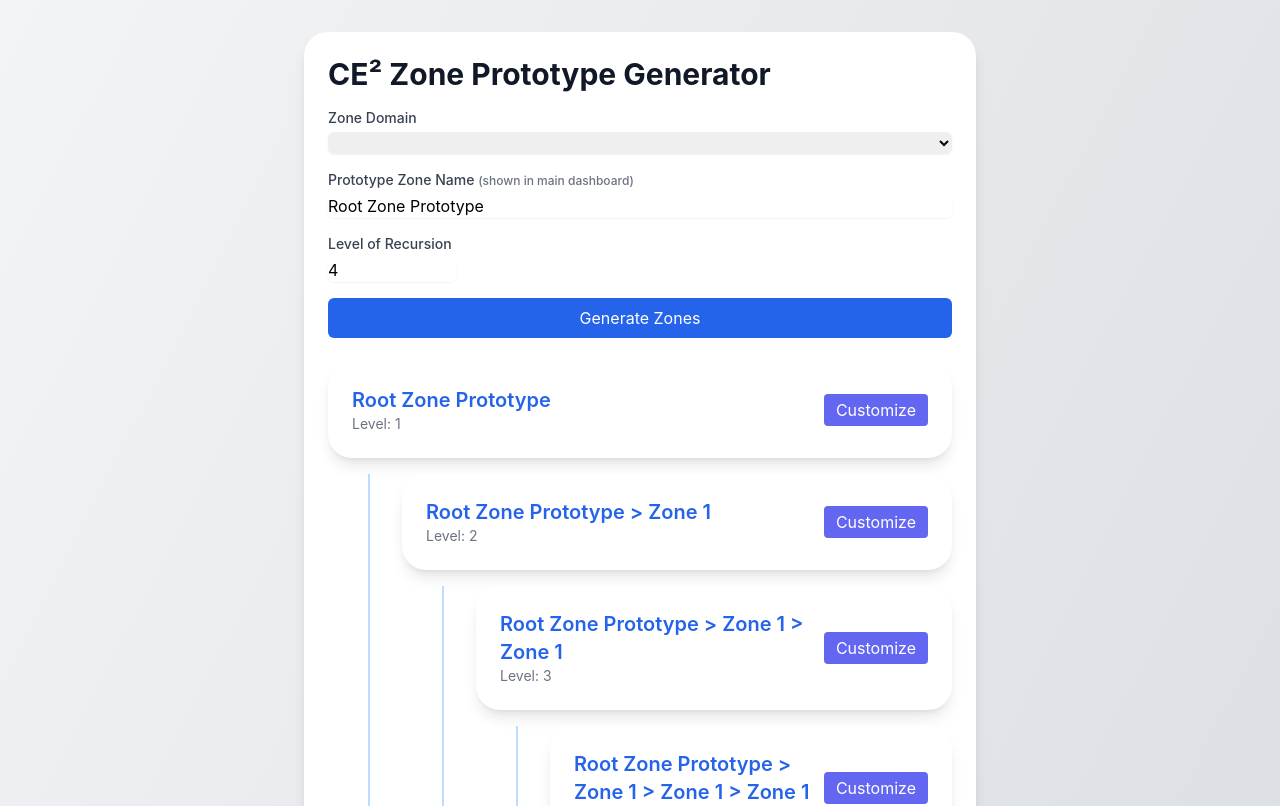
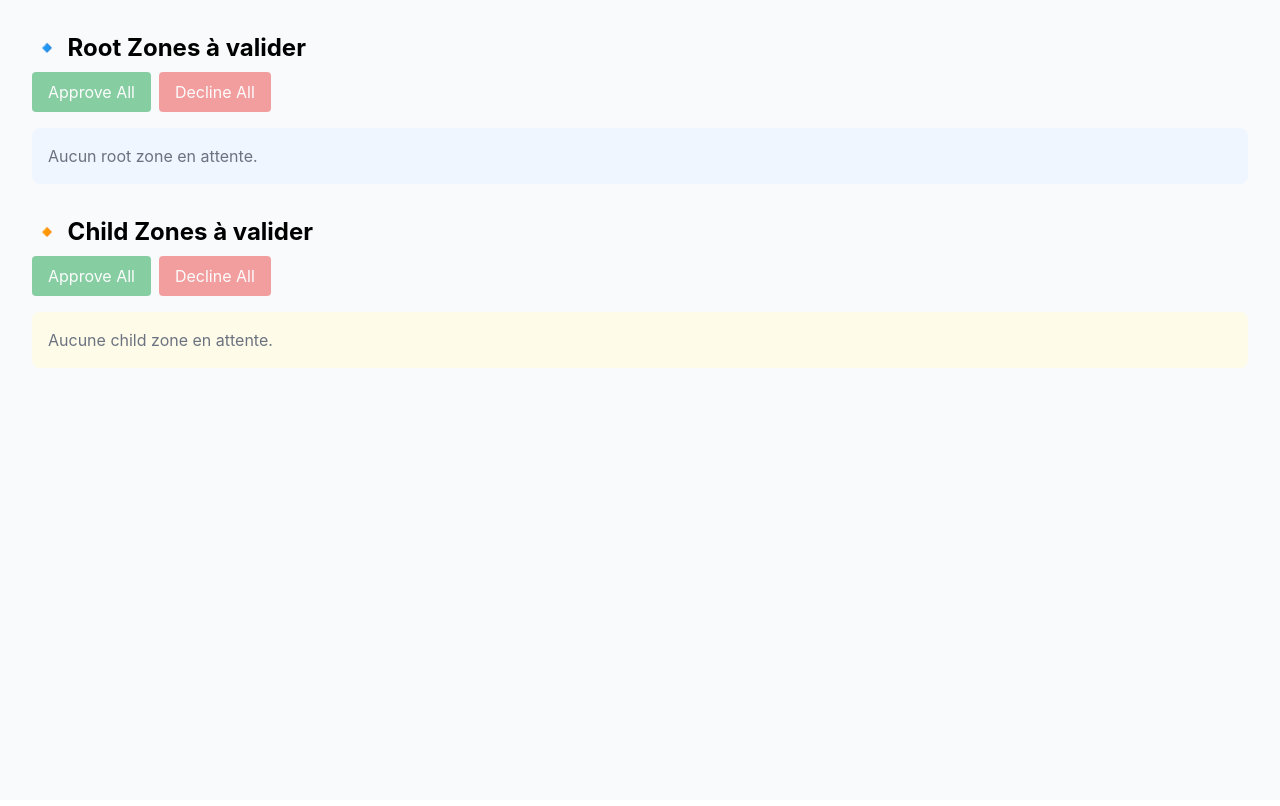
Before and after one commit to OmniChainOrg/omnimodel-dashboard, a Next.js app: page /zonedashboard in a window 1280 px wide. Shown: the top 806 px of the page. Built offline with nearby package versions, Linux system fonts and the light colour scheme.

Commit message:
Update zonedashboard.tsx

```diff
--- a/pages/zonedashboard.tsx
+++ b/pages/zonedashboard.tsx
@@ -1,175 +1,133 @@
-// pages/zonedashboard.tsx
+// pages/zonesubdashboard.tsx
 import React, { useState, useEffect } from 'react';
-import { useZoneArchetype, Zone } from '../hooks/useZoneArchetype';
-import { motion } from 'framer-motion';
-import { addZone, loadRegistryFromStorage } from '@/lib/zoneRegistry';
+import {
+  ZoneRegistry,
+  approveZone,
+  declineZone,
+  loadRegistryFromStorage,
+  Zone
+} from '@/lib/zoneRegistry';
 
-// Settings for each zone customization
-interface ZoneSettings {
-  info: string;
-  confidentiality: 'Public' | 'Confidential' | 'Private';
-}
-
-// Recursive node component for displaying zones and settings form
-const ZoneNode: React.FC<{
-  zone: Zone;
-  settings: Record<string, ZoneSettings>;
-  onUpdate: (zoneId: string, settings: ZoneSettings) => void;
-}> = ({ zone, settings, onUpdate }) => {
-  const [expanded, setExpanded] = useState(false);
-  const current = settings[zone.id] || { info: '', confidentiality: 'Public' };
-  const [info, setInfo] = useState(current.info);
-  const [confidentiality, setConfidentiality] = useState<ZoneSettings['confidentiality']>(current.confidentiality);
-
-  const handleSave = () => { onUpdate(zone.id, { info, confidentiality }); setExpanded(false); };
-  const handleCancel = () => { setInfo(current.info); setConfidentiality(current.confidentiality); setExpanded(false); };
-
-  return (
-    <motion.div
-      initial={{ opacity: 0, x: -20 }}
-      animate={{ opacity: 1, x: 0 }}
-      transition={{ duration: 0.3 }}
-      className="mb-6"
-    >
-      <div className="p-6 bg-white rounded-2xl shadow-lg">
-        <div className="flex justify-between items-center">
-          <div>
-            <h3 className="text-xl font-semibold text-blue-600">{zone.name.replace(/SubZone/g, 'Zone')}</h3>
-            <p className="text-sm text-gray-500">Level: {zone.depth}</p>
-          </div>
-          <button
-            onClick={() => setExpanded(prev => !prev)}
-            className="px-3 py-1 bg-indigo-500 text-white rounded hover:bg-indigo-600 transition"
-          >
-            {expanded ? 'Close' : 'Customize'}
-          </button>
-        </div>
-        {expanded && (
-          <div className="mt-3 p-4 bg-gray-50 rounded-lg">
-            <label className="block text-sm font-medium text-gray-700">Info to Share</label>
-            <textarea
-              placeholder="Enter information to share..."
-              value={info}
-              onChange={e => setInfo(e.target.value)}
-              className="mt-1 w-full border-gray-300 rounded-md shadow-sm focus:ring-blue-500 focus:border-blue-500"
-              rows={3}
-            />
-            <label className="block text-sm font-medium text-gray-700 mt-4">Confidentiality Level</label>
-            <select
-              value={confidentiality}
-              onChange={e => setConfidentiality(e.target.value as ZoneSettings['confidentiality'])}
-              className="mt-1 block w-48 border-gray-300 rounded-md shadow-sm focus:ring-blue-500 focus:border-blue-500"
-            >
-              <option>Public</option>
-              <option>Confidential</option>
-              <option>Private</option>
-            </select>
-            <div className="mt-4 flex space-x-2">
-              <button
-                onClick={handleSave}
-                className="px-4 py-2 bg-green-600 text-white rounded hover:bg-green-700 transition"
-              >
-                Save
-              </button>
-              <button
-                onClick={handleCancel}
-                className="px-4 py-2 bg-gray-300 text-gray-800 rounded hover:bg-gray-400 transition"
-              >
-                Cancel
-              </button>
-            </div>
-          </div>
-        )}
-      </div>
-      {zone.children && zone.children.length > 0 && (
-        <div className="ml-10 mt-4 border-l-2 border-blue-200 pl-8">
-          {zone.children.map(child => (
-            <ZoneNode key={child.id} zone={child} settings={settings} onUpdate={onUpdate} />
-          ))}
-        </div>
-      )}
-    </motion.div>
-  );
-};
-
-const ZoneDashboardPage: React.FC = () => {
-  const [zoneDomain, setZoneDomain] = useState('Biotech');
-  const [prototypeZoneName, setPrototypeZoneName] = useState('Root Zone Prototype');
-  const [recursionLevel, setRecursionLevel] = useState(4);
-  const [zoneSettings, setZoneSettings] = useState<Record<string, ZoneSettings>>({});
+export default function ZoneSubDashboardPage() {
+  // tick to trigger updates
   const [tick, setTick] = useState(0);
 
-  // On mount: load any saved registry and listen for changes
+  // On mount: load registry from storage and listen for changes
   useEffect(() => {
     loadRegistryFromStorage();
+    // initial render
     setTick(t => t + 1);
     const onChange = () => setTick(t => t + 1);
     window.addEventListener('zoneRegistryChange', onChange);
     return () => window.removeEventListener('zoneRegistryChange', onChange);
   }, []);
 
-  const { tree, loading, error, refresh } = useZoneArchetype({
-    archetypeId: zoneDomain,
-    archetypeName: prototypeZoneName,
-    depth: recursionLevel,
-  });
+  // pending list, updated when tick changes
+  const [pending, setPending] = useState<Zone[]>([]);
+  useEffect(() => {
+    const rootPath = ZoneRegistry.find(r => r.id === 'root')?.path || '';
+    const latest = ZoneRegistry.filter(
+      z => z.path.startsWith(rootPath + '/') && !z.approved
+    );
+    setPending(latest);
+  }, [tick]);
 
-  // When tree updates, push into registry
-  useEffect(() => {
-    if (!tree) return;
-    const flatten = (node: Zone): Zone[] => [node, ...(node.children ?? []).flatMap(flatten)];
-    flatten(tree).forEach(z => addZone({ id: z.id, name: z.name, path: `/dashboard/${z.id}`, depth: z.depth }));
-  }, [tree]);
+  // split pending
+  const rootOnes = pending.filter(z => z.depth === 1);
+  const childOnes = pending.filter(z => z.depth > 1);
 
-  const handleSubmit = (e: React.FormEvent) => { e.preventDefault(); refresh(); };
-  const handleUpdate = (zoneId: string, settings: ZoneSettings) => setZoneSettings(prev => ({ ...prev, [zoneId]: settings }));
+  // handlers
+  const handleApprove = (z: Zone) => approveZone({ id: z.id, name: z.name, path: z.path, depth: z.depth });
+  const handleDecline = (z: Zone) => declineZone(z.id);
+
+  const handleApproveAllRoot = () => rootOnes.forEach(z => approveZone({ id: z.id, name: z.name, path: z.path, depth: z.depth }));
+  const handleDeclineAllRoot = () => rootOnes.forEach(z => declineZone(z.id));
+  const handleApproveAllChild = () => childOnes.forEach(z => approveZone({ id: z.id, name: z.name, path: z.path, depth: z.depth }));
+  const handleDeclineAllChild = () => childOnes.forEach(z => declineZone(z.id));
 
   return (
-    <div className="min-h-screen bg-gradient-to-br from-gray-100 to-gray-300 p-8">
-      <div className="max-w-2xl mx-auto bg-white p-6 rounded-2xl shadow-lg">
-        <h1 className="text-3xl font-bold text-gray-900 mb-4">CE² Zone Prototype Generator</h1>
-        <form onSubmit={handleSubmit} className="space-y-4 mb-6">
-          {/* Domain selector */}
-          <div>
-            <label className="block text-sm font-medium text-gray-700">Zone Domain</label>
-            <select
-              value={zoneDomain}
-              onChange={e => setZoneDomain(e.target.value)}
-              className="mt-1 block w-full border-gray-300 rounded-md shadow-sm focus:ring-blue-500 focus:border-blue-500"
+    <div className="min-h-screen bg-gray-50 p-8">
+      <div className="space-y-8">
+        {/* Root zones section */}
+        <section>
+          <h2 className="text-2xl font-bold mb-2">🔹 Root Zones à valider</h2>
+          <div className="flex space-x-2 mb-4">
+            <button
+              onClick={handleApproveAllRoot}
+              disabled={rootOnes.length === 0}
+              className="px-4 py-2 bg-green-600 text-white rounded hover:bg-green-700 disabled:opacity-50"
             >
-              {/* various options */}
-            </select>
+              Approve All
+            </button>
+            <button
+              onClick={handleDeclineAllRoot}
+              disabled={rootOnes.length === 0}
+              className="px-4 py-2 bg-red-500 text-white rounded hover:bg-red-600 disabled:opacity-50"
+            >
+              Decline All
+            </button>
           </div>
-          {/* Prototype name input */}
-          <div>
-            <label className="block text-sm font-medium text-gray-700">Prototype Zone Name <span className="text-xs text-gray-500">(shown in main dashboard)</span></label>
-            <input
-              type="text"
-              value={prototypeZoneName}
-              onChange={e => setPrototypeZoneName(e.target.value)}
-              className="mt-1 block w-full border-gray-300 rounded-md shadow-sm focus:ring-blue-500 focus:border-blue-500"
-            />
+          <div className="bg-blue-50 p-4 rounded-lg">
+            {rootOnes.length === 0 ? (
+              <p className="text-gray-500">Aucun root zone en attente.</p>
+            ) : (
+              rootOnes.map(z => (
+                <div key={z.id} className="bg-white p-4 mb-4 rounded-lg shadow">
+                  <h3 className="text-lg font-semibold">{z.name} (niveau {z.depth})</h3>
+                  <div className="flex space-x-2 mt-3">
+                    <button
+                      onClick={() => handleApprove(z)}
+                      className="px-4 py-2 bg-green-600 text-white rounded hover:bg-green-700"
+                    >Approve</button>
+                    <button
+                      onClick={() => handleDecline(z)}
+                      className="px-4 py-2 bg-red-500 text-white rounded hover:bg-red-600"
+                    >Decline</button>
+                  </div>
+                </div>
+              ))
+            )}
           </div>
-          {/* Recursion level input */}
-          <div>
-            <label className="block text-sm font-medium text-gray-700">Level of Recursion</label>
-            <input
-              type="number"
-              min={1} max={6}
-              value={recursionLevel}
-              onChange={e => setRecursionLevel(Number(e.target.value))}
-              className="mt-1 block w-32 border-gray-300 rounded-md shadow-sm focus:ring-blue-500 focus:border-blue-500"
-            />
+        </section>
+
+        {/* Child zones section */}
+        <section>
+          <h2 className="text-2xl font-bold mb-2">🔸 Child Zones à valider</h2>
+          <div className="flex space-x-2 mb-4">
+            <button
+              onClick={handleApproveAllChild}
+              disabled={childOnes.length === 0}
+              className="px-4 py-2 bg-green-600 text-white rounded hover:bg-green-700 disabled:opacity-50"
+            >Approve All</button>
+            <button
+              onClick={handleDeclineAllChild}
+              disabled={childOnes.length === 0}
+              className="px-4 py-2 bg-red-500 text-white rounded hover:bg-red-600 disabled:opacity-50"
+            >Decline All</button>
           </div>
-          <button type="submit" className="w-full py-2 px-4 bg-blue-600 text-white rounded-md hover:bg-blue-700 transition">Generate Zones</button>
-        </form>
-
-        {loading && <p className="text-center text-gray-600">Generating zone tree...</p>}
-        {error && <p className="text-center text-red-600">Error: {error}</p>}
-        {tree && <ZoneNode zone={tree} settings={zoneSettings} onUpdate={handleUpdate} />}
+          <div className="bg-yellow-50 p-4 rounded-lg">
+            {childOnes.length === 0 ? (
+              <p className="text-gray-500">Aucune child zone en attente.</p>
+            ) : (
+              childOnes.map(z => (
+                <div key={z.id} className="bg-white p-4 mb-4 rounded-lg shadow">
+                  <h3 className="text-lg font-semibold">{z.name} (niveau {z.depth})</h3>
+                  <div className="flex space-x-2 mt-3">
+                    <button
+                      onClick={() => handleApprove(z)}
+                      className="px-4 py-2 bg-green-600 text-white rounded hover:bg-green-700"
+                    >Approve</button>
+                    <button
+                      onClick={() => handleDecline(z)}
+                      className="px-4 py-2 bg-red-500 text-white rounded hover:bg-red-600"
+                    >Decline</button>
+                  </div>
+                </div>
+              ))
+            )}
+          </div>
+        </section>
       </div>
     </div>
   );
-};
-
-export default ZoneDashboardPage;
+}
```
